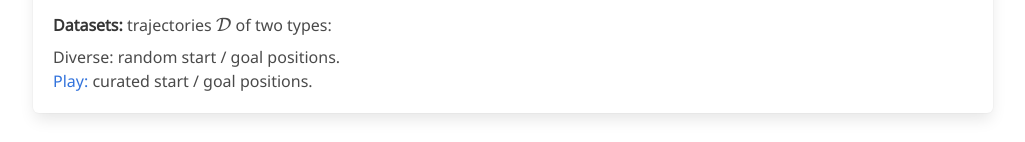
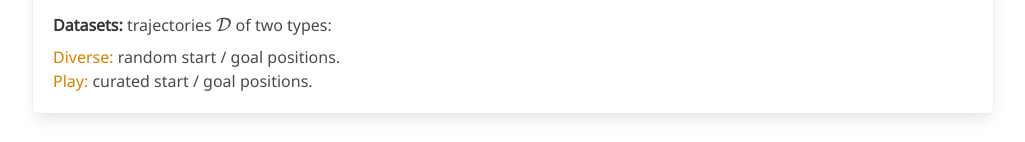
Before and after one commit to mathieu-petitbois/mathieu-petitbois.github.io, a plain HTML site: page projects/qphil/index.html in a window 1280 px wide. Shown: the part 2845-2987 px from the top of the page, without its empty margins (127-1152 px from the left). Drawn offline with nearby package versions, Linux system fonts and the light colour scheme; some icons are missing; a web font is replaced by a local one.

Commit message:
Commit qphil

```diff
--- a/projects/qphil/index.html
+++ b/projects/qphil/index.html
@@ -246,8 +246,8 @@
 
       <p class="mb-2"><strong>Datasets:</strong> trajectories $\mathcal{D}$ of two types:</p>
       <ul>
-        <li><span class="has-text-purple">Diverse:</span> random start / goal positions.</li>
-        <li><span class="has-text-link">Play:</span> curated start / goal positions.</li>
+        <li><span class="has-text-orange">Diverse:</span> random start / goal positions.</li>
+        <li><span class="has-text-orange">Play:</span> curated start / goal positions.</li>
       </ul>
     </div>
   </div>
```
